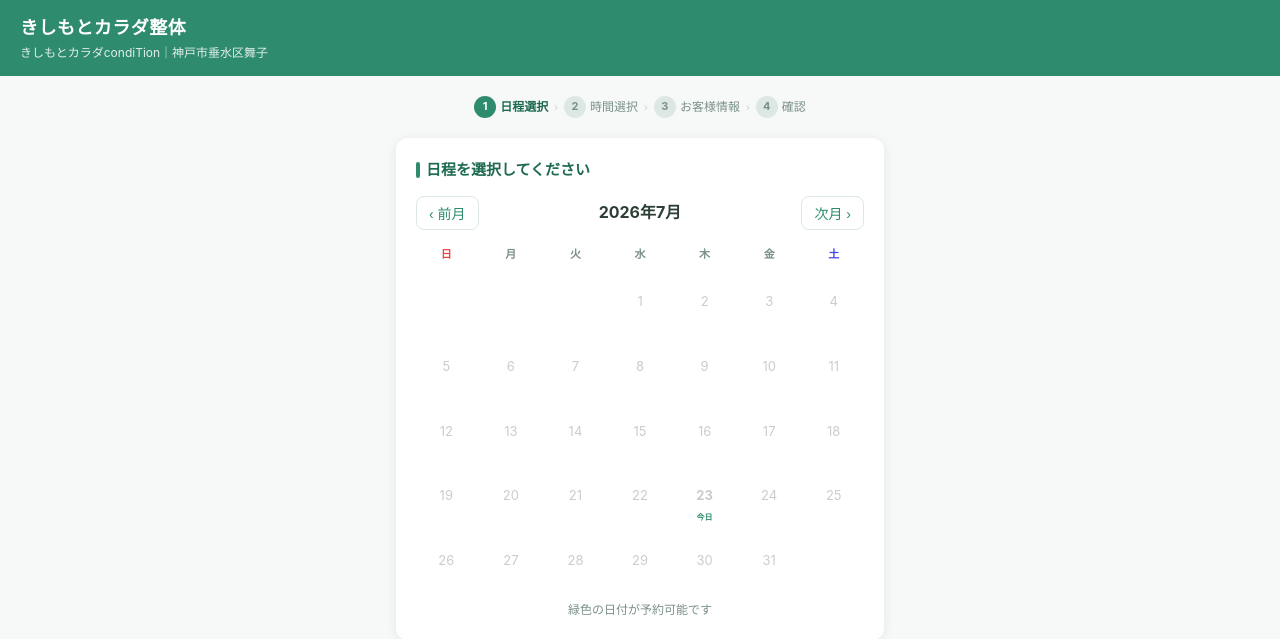
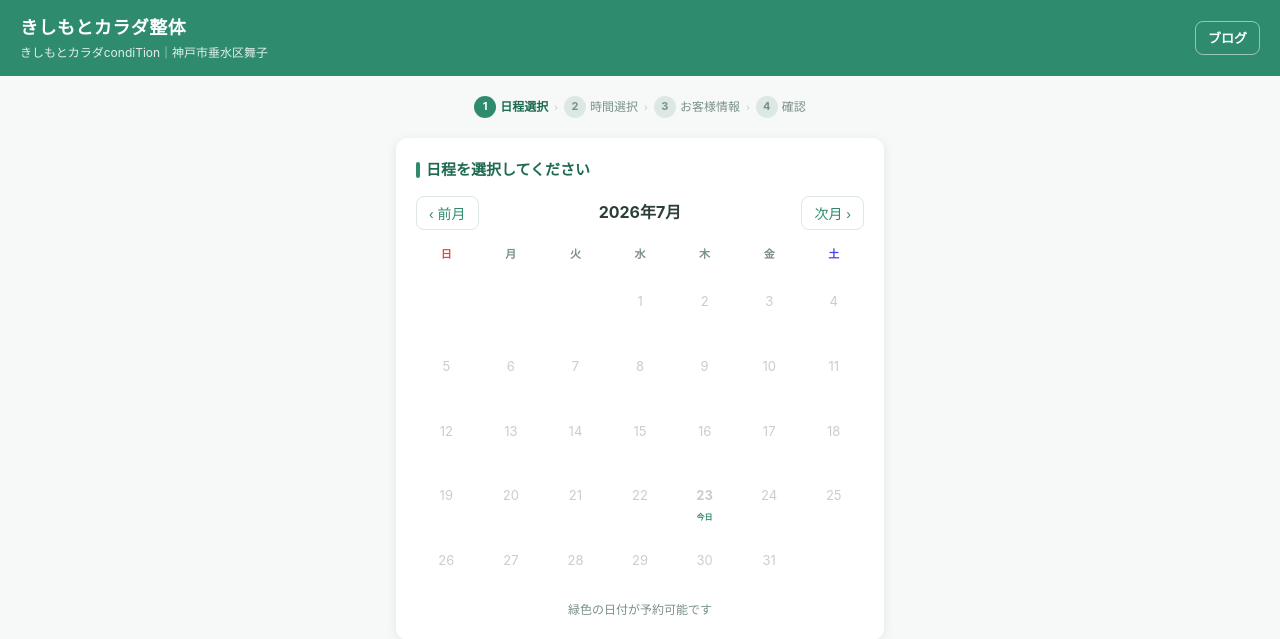
Before and after one commit to kishimotokaradacondition-cell/kishimoto-reservation, a Flask app: page / in a window 1280 px wide. Shown: the top 639 px of the page. Run offline with Flask 3, Linux system fonts and the light colour scheme; data that the repository does not hold is empty.

Commit message:
Add blog navigation links from booking page
- Add "ブログ" link in the site header (booking and hoken pages)
- Add blog link on the reservation completion screen
- Add header-nav styles

Co-Authored-By: Claude Opus 4.8 <noreply@anthropic.com>
Claude-Session: https://claude.ai/code/session_01VSjAUGK34SCMRHoYLPipSJ

```diff
--- a/static/css/style.css
+++ b/static/css/style.css
@@ -39,6 +39,23 @@ a { color: var(--primary); text-decoration: none; }
 }
 .site-header .logo { font-size: 18px; font-weight: 700; letter-spacing: .5px; }
 .site-header .subtitle { font-size: 12px; opacity: .85; }
+.site-header .header-nav {
+  margin-left: auto;
+  display: flex;
+  gap: 6px;
+  flex-shrink: 0;
+}
+.site-header .header-nav a {
+  color: #fff;
+  font-size: 13px;
+  font-weight: 600;
+  padding: 6px 12px;
+  border: 1px solid rgba(255,255,255,.5);
+  border-radius: 8px;
+  transition: background .15s;
+  white-space: nowrap;
+}
+.site-header .header-nav a:hover { background: rgba(255,255,255,.15); }
 
 /* ── コンテナ ─────────────────────────────────────── */
 .container { max-width: 520px; margin: 0 auto; padding: 20px 16px 60px; }
--- a/templates/booking.html
+++ b/templates/booking.html
@@ -13,6 +13,9 @@
     <div class="logo">{% if service == 'hoken' %}保険診療のご予約{% else %}きしもとカラダ整体{% endif %}</div>
     <div class="subtitle">きしもとカラダcondiTion｜神戸市垂水区舞子</div>
   </div>
+  <nav class="header-nav">
+    <a href="/blog">ブログ</a>
+  </nav>
 </header>
 
 <div class="container">
@@ -154,6 +157,7 @@
     <div class="card" style="font-size:13px;color:var(--muted)">
       <p>ご不明な点は下記よりお問い合わせください。</p>
       <p style="margin-top:8px">📞 <strong>電話</strong>: ご予約時の番号にお電話ください</p>
+      <p style="margin-top:8px">📝 <strong>ブログ</strong>: <a href="/blog">季節のからだケアを更新中 →</a></p>
     </div>
   </div>
 
```
